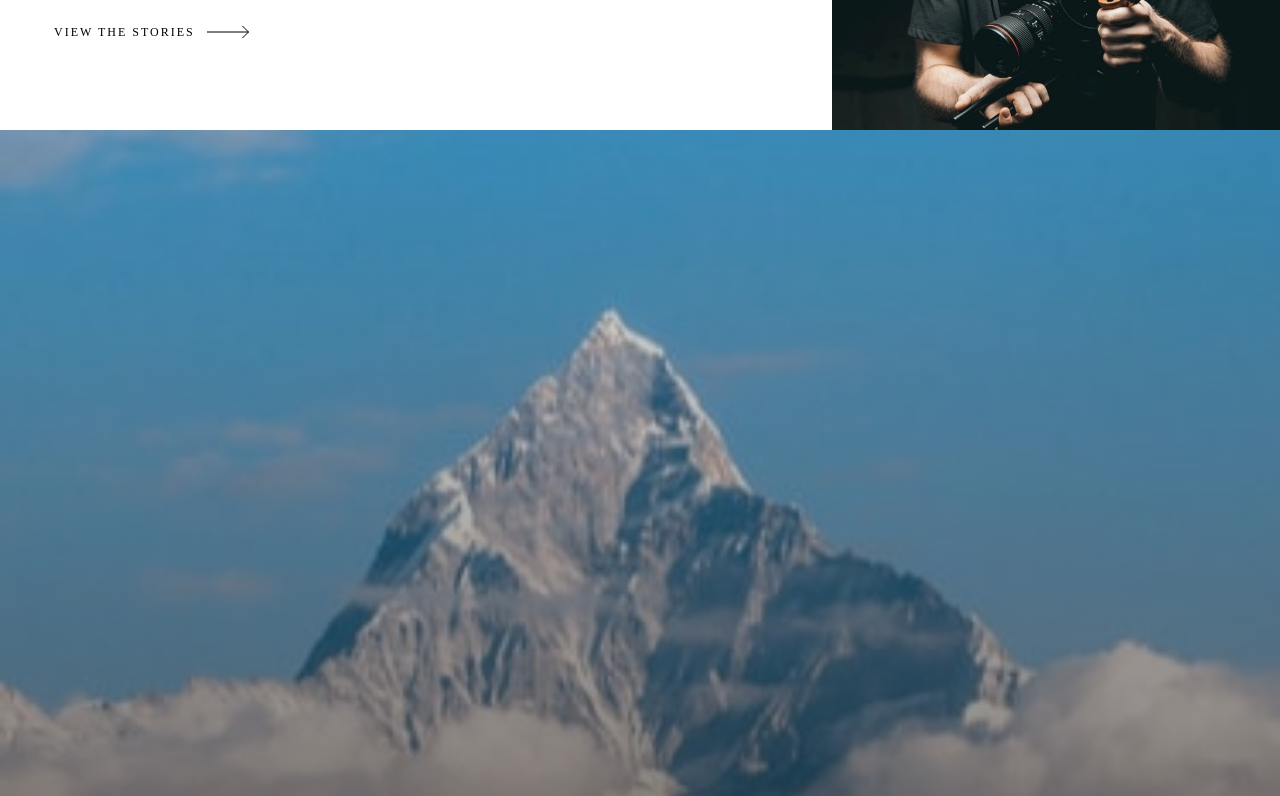
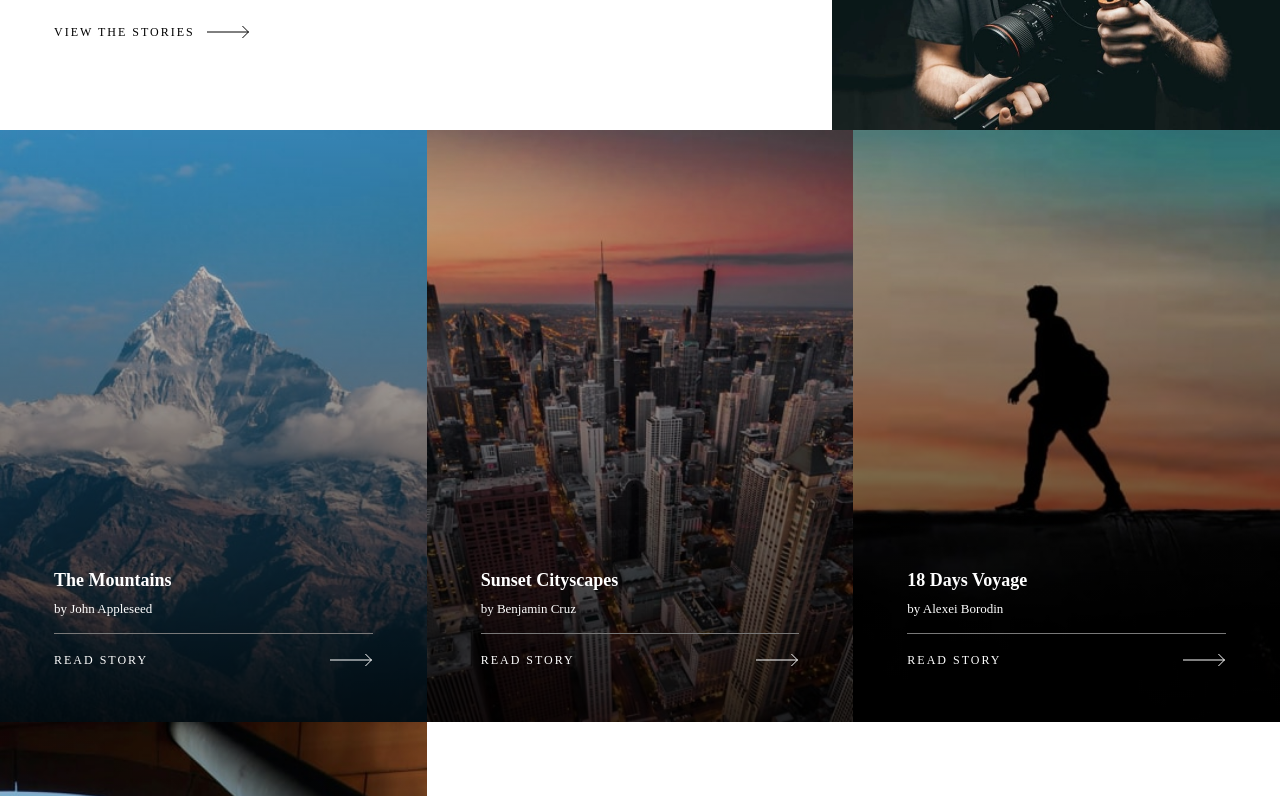
Before and after one commit to Diego-Luiz/Photosnap-multi-page-website, a plain HTML site: page index.html in a window 1280 px wide. Shown: the part 984-1780 px from the top of the page. Drawn offline with Linux system fonts and the light colour scheme; a web font is replaced by a local one.

Commit message:
Add story section grid style

```diff
--- a/index.html
+++ b/index.html
@@ -97,18 +97,24 @@
       </article>
     <section class="story-section">
       <article class="story-section__article">
-        <img src="./assets/images/stories/mobile/mountains.jpg" alt="" class="bg-img">
+        <picture class="bg-img">
+          <source media="(min-width: 500px)" srcset="./assets/images/stories/desktop/mountains.jpg"/>
+          <img src="./assets/images/stories/mobile/mountains.jpg" alt="" class="bg-img">
+        </picture>
         <div class="container">
           <h2 class="title">The Mountains</h2>
           <p class="author">by John Appleseed</p>
-          <a href="" class="unbordered-btn link h4">
+          <a href="" class="unbordered-btn link">
             Read Story
             <svg xmlns="http://www.w3.org/2000/svg" width="43" height="14" class="arrow"><g fill="none" fill-rule="evenodd" stroke="currentColor"><path d="M0 7h41.864M35.428 1l6 6-6 6"/></g></svg>
           </a>
         </div>
       </article>
       <article class="story-section__article">
-        <img src="./assets/images/stories/mobile/cityscapes.jpg" alt="" class="bg-img">
+        <picture class="bg-img">
+          <source media="(min-width: 500px)" srcset="./assets/images/stories/desktop/cityscapes.jpg"/>
+          <img src="./assets/images/stories/mobile/cityscapes.jpg" alt="" class="bg-img">
+        </picture>
         <div class="container">
           <h2 class="title">Sunset Cityscapes</h2>
           <p class="author">by Benjamin Cruz</p>
@@ -119,7 +125,10 @@
         </div>
       </article>
       <article class="story-section__article">
-        <img src="./assets/images/stories/mobile/18-days-voyage.jpg" alt="" class="bg-img">
+        <picture class="bg-img">
+          <source media="(min-width: 500px)" srcset="./assets/images/stories/desktop/18-days-voyage.jpg"/>
+          <img src="./assets/images/stories/mobile/18-days-voyage.jpg" alt="" class="bg-img">
+        </picture>
         <div class="container">
           <h2 class="title">18 Days Voyage</h2>
           <p class="author">by Alexei Borodin</p>
@@ -130,7 +139,10 @@
         </div>
       </article>
       <article class="story-section__article">
-        <img src="./assets/images/stories/mobile/architecturals.jpg" alt="" class="bg-img">
+        <picture class="bg-img">
+          <source media="(min-width: 500px)" srcset="./assets/images/stories/desktop/architecturals.jpg"/>
+          <img src="./assets/images/stories/mobile/architecturals.jpg" alt="" class="bg-img">
+        </picture>
         <div class="container">
           <h2 class="title">Architecturals</h2>
           <p class="author">by Samantha Brooke</p>
--- a/main.css
+++ b/main.css
@@ -543,4 +543,23 @@ body.--no-overflow { overflow: hidden; }
     }
     .section { grid-template-columns: 1fr 35%; }
     .section.--order-1 { grid-template-columns: 35% 1fr; }
+    .story-section {
+        display: grid;
+        grid-template-columns: repeat(auto-fit, minmax(360px, 1fr));
+        grid-auto-rows: max-content;
+    }
+    .story-section__article .link {
+        font-size: 12px;
+        line-height: 16px;
+        letter-spacing: 2px;
+        text-transform: uppercase;
+        font-variation-settings: "wght" 680;
+    }
+    .story-section__article .title {
+        font-size: 18px;
+        line-height: 25px;
+    }
+    .features__text {
+        padding-inline: calc(var(--content-horizontal-space) + 3ch);
+    }
 }
```
